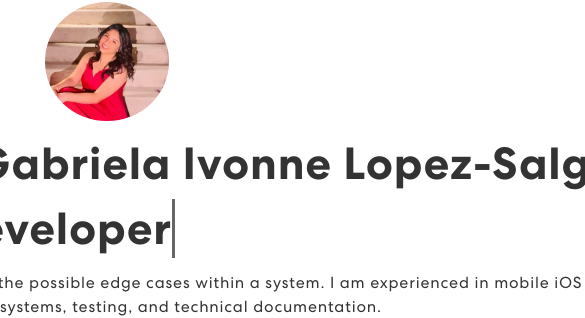
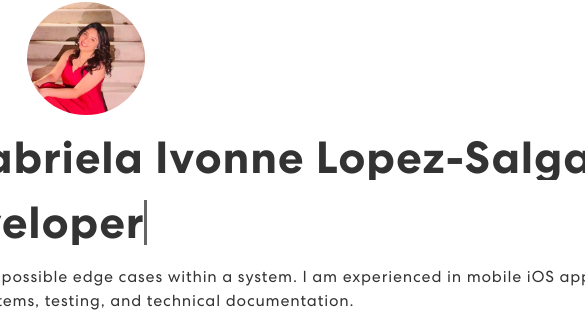
Before and after one commit to glopezsalgado/glopezsalgado.github.io, a React (Create React App) app: page / in a window 390 px wide. Shown: the part 98-416 px from the top of the page, 585 px wide, since content can reach past the window. Built offline with nearby package versions, Linux system fonts and the light colour scheme.

Commit message:
banner size

```diff
--- a/src/App.css
+++ b/src/App.css
@@ -279,19 +279,18 @@ nav.navbar .navbar-toggler[aria-expanded="true"] .navbar-toggler-icon {
   background-color: #ffffff;
   padding-left: 50px;
   padding-right: 50px;
+  margin-right: 50px;
+
 }
 
 .banner h1 {
   font-size: 45px;
-  /* Adjust font size for responsiveness */
   font-weight: 700;
   letter-spacing: 0.8px;
   line-height: 1;
-  /* Ensures the header stays on one line */
   margin-bottom: 20px;
   text-align: left;
   white-space: nowrap;
-  /* Ensures the header stays on one line */
 }
 
 .banner p {
@@ -328,13 +327,17 @@ nav.navbar .navbar-toggler[aria-expanded="true"] .navbar-toggler-icon {
   }
 }
 
-@media (max-width: 1200px) {
+@media (max-width: 1024px) {
   .banner {
     padding: 100px 10px;
   }
 
   .banner h1 {
     font-size: 45px;
+    margin-right: 5px;
+    overflow: hidden;
+    margin-left: 0px;
+
   }
 
   .circular-image-container {
```
